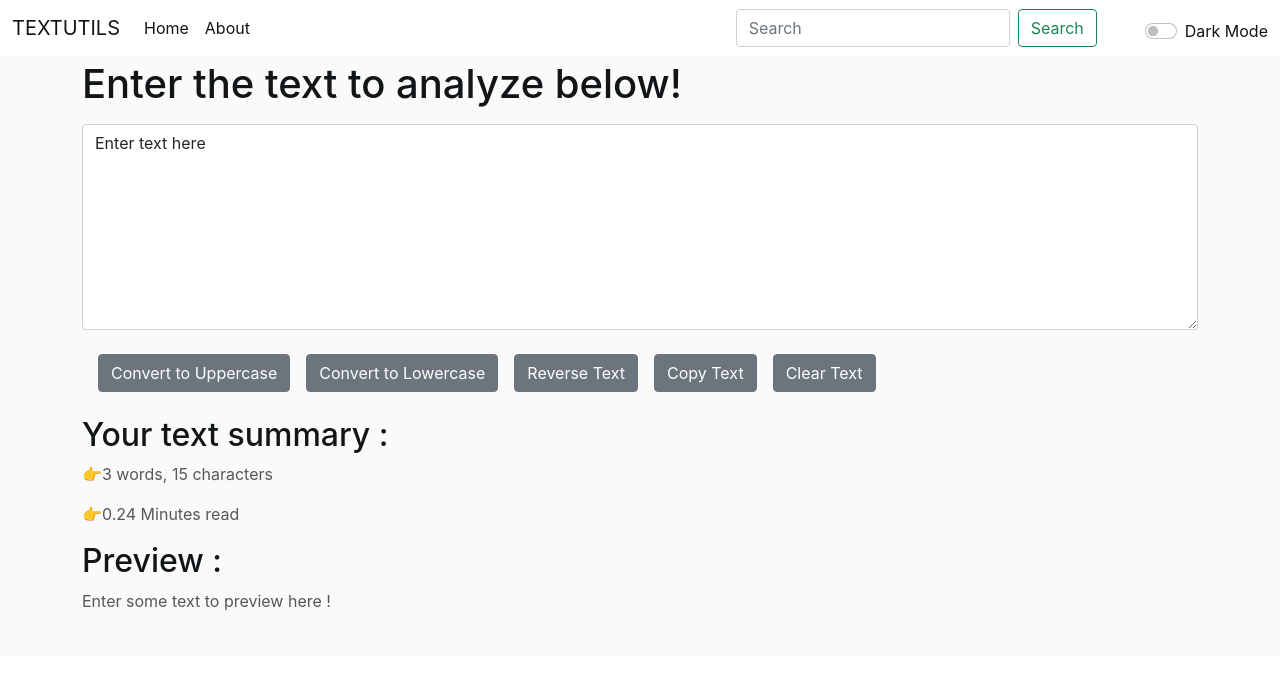
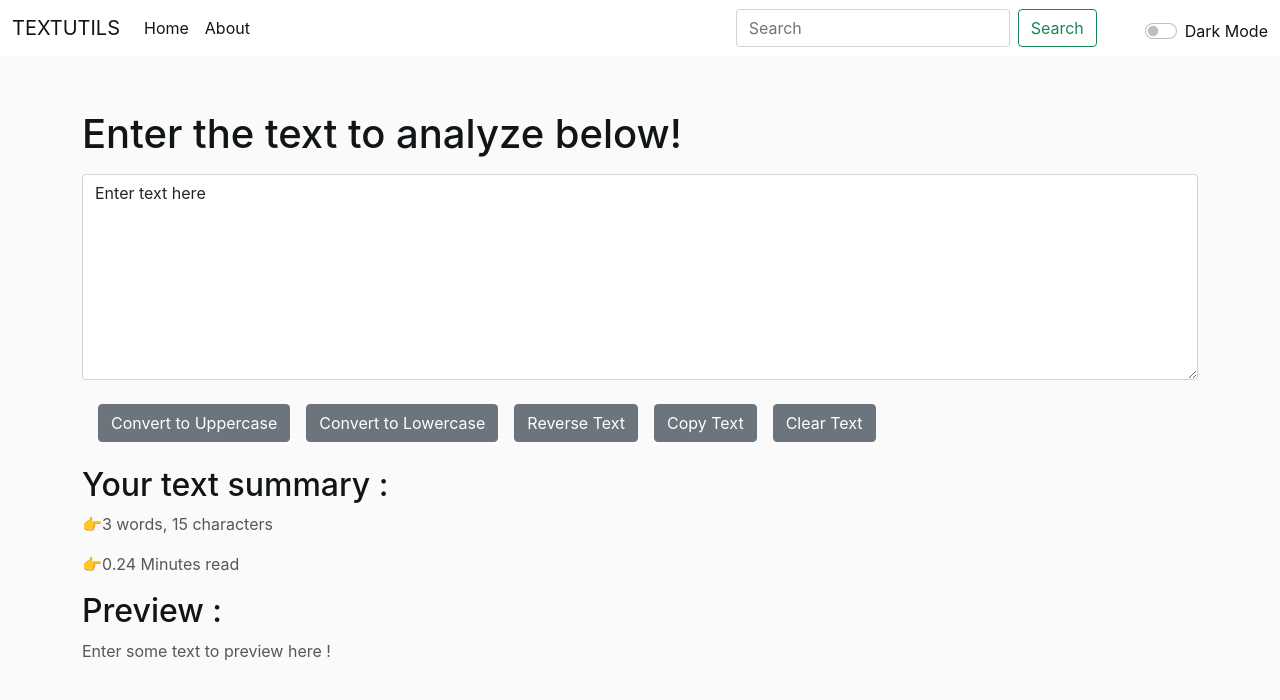
Before and after one commit to ishika-rg/Textutils-App-React, a React (Create React App) app: page / in a window 1280 px wide. Shown: the top 700 px of the page. Built offline with nearby package versions, Linux system fonts and the light colour scheme.

Commit message:
new changes

```diff
--- a/src/App.js
+++ b/src/App.js
@@ -95,7 +95,7 @@ function App() {
     <>
 
     <Navbar title ="TEXTUTILS" mode= {mode} toggleMode = {toggleMode} searchText = {searchText} ></Navbar>
-    <Alert alert = {alert}></Alert>
+    <Alert alert = {alert} mode ={mode} toggleMode = {toggleMode}></Alert>
     <div className= {`container1 pt-1 ${mode}` }>
        <TextForm heading = "Enter the text to analyze below!" displayAlert = {displayAlert} searchText = {searchText}></TextForm>
     </div>
--- a/src/components/Alert.js
+++ b/src/components/Alert.js
@@ -1,4 +1,5 @@
 import React from 'react'
+import './styles.css';
 
 function Alert(props) {
 
@@ -9,12 +10,17 @@ function Alert(props) {
   }
   return (
 
+  <div  class = {`alertBtn ${props.mode}`}>
+    {
+      props.alert && <div className={`alert alert-${props.alert.name} alert-dismissible fade show m-0`} role="alert">
+      <strong>{capitalize(props.alert.name)}</strong> : {props.alert.msg}
+     {/* <button type="button" className="btn-close" data-bs-dismiss="alert" aria-label="Close"></button> */}
+         </div>
+    }
+
+  </div>
 
 
-    props.alert && <div className={`alert alert-${props.alert.name} alert-dismissible fade show m-0`} role="alert">
-       <strong>{capitalize(props.alert.name)}</strong> : {props.alert.msg}
-      {/* <button type="button" className="btn-close" data-bs-dismiss="alert" aria-label="Close"></button> */}
-   </div>
   )
 }
 
--- a/src/components/TextForm.js
+++ b/src/components/TextForm.js
@@ -59,11 +59,11 @@ export default function TextForm(props) {
             onChange ={HandleOnChange} rows="8"></textarea>
           </div>
 
-          <div className="btn btn-secondary my-2 ms-3" onClick={HandleUpClick}>Convert to Uppercase</div>
-          <div className="btn btn-secondary my-2 ms-3" onClick={HandleLowClick}>Convert to Lowercase</div>
-          <div className="btn btn-secondary my-2 ms-3" onClick={HandleRevClick}>Reverse Text</div>
-          <div className="btn btn-secondary my-2 ms-3" onClick={HandleCopyClick}>Copy Text</div>
-          <div className="btn btn-secondary my-2 ms-3" onClick={HandleClrClick}>Clear Text</div>
+          <button disabled = {text.length === 0} className="btn btn-secondary my-2 ms-3" onClick={HandleUpClick}>Convert to Uppercase</button>
+          <button disabled = {text.length === 0} className="btn btn-secondary my-2 ms-3" onClick={HandleLowClick}>Convert to Lowercase</button>
+          <button disabled = {text.length === 0} className="btn btn-secondary my-2 ms-3" onClick={HandleRevClick}>Reverse Text</button>
+          <button disabled = {text.length === 0} className="btn btn-secondary my-2 ms-3" onClick={HandleCopyClick}>Copy Text</button>
+          <button disabled = {text.length === 0} className="btn btn-secondary my-2 ms-3" onClick={HandleClrClick}>Clear Text</button>
 
 
 
@@ -71,7 +71,9 @@ export default function TextForm(props) {
 
         <div className="container my-3">
           <h2>Your text summary :</h2>
-          <p>👉{text.split(" ").length} words, {text.length} characters </p>
+          <p>👉{text.split(/\s+/).filter((ele) => {
+            return ele.length !== 0
+          }).length} words, {text.length} characters </p>
           <p>👉{0.08 * text.split(" ").length} Minutes read</p>
           <h2>Preview :</h2>
           <p>{text ===`${"Enter text here"||""}`?"Enter some text to preview here !":text}</p>
--- a/src/components/styles.css
+++ b/src/components/styles.css
@@ -60,6 +60,10 @@
     height: 100%;
     color: var(--textColor);
 }
+.alertBtn{
+    background-color: var(--bodyBackground);
+    height: 50px;
+}
 
 
 
```
